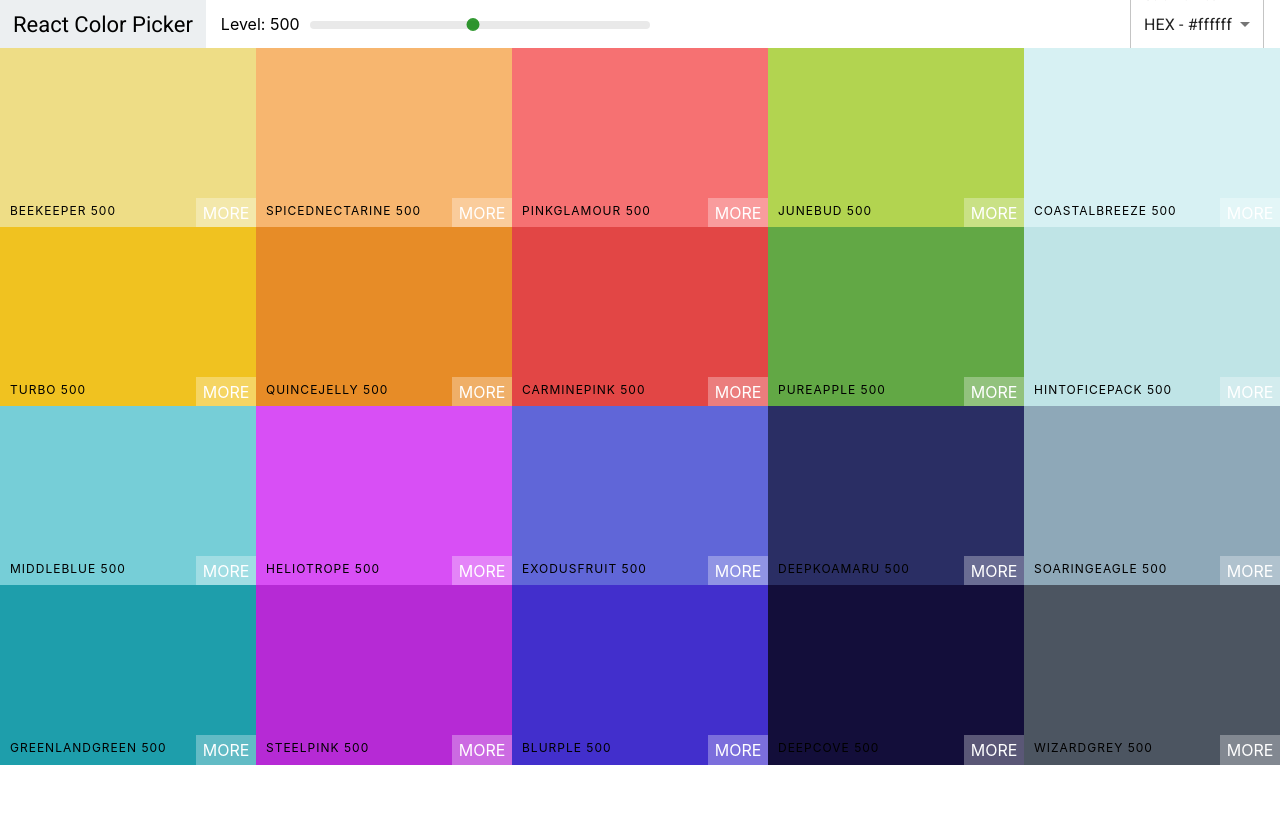
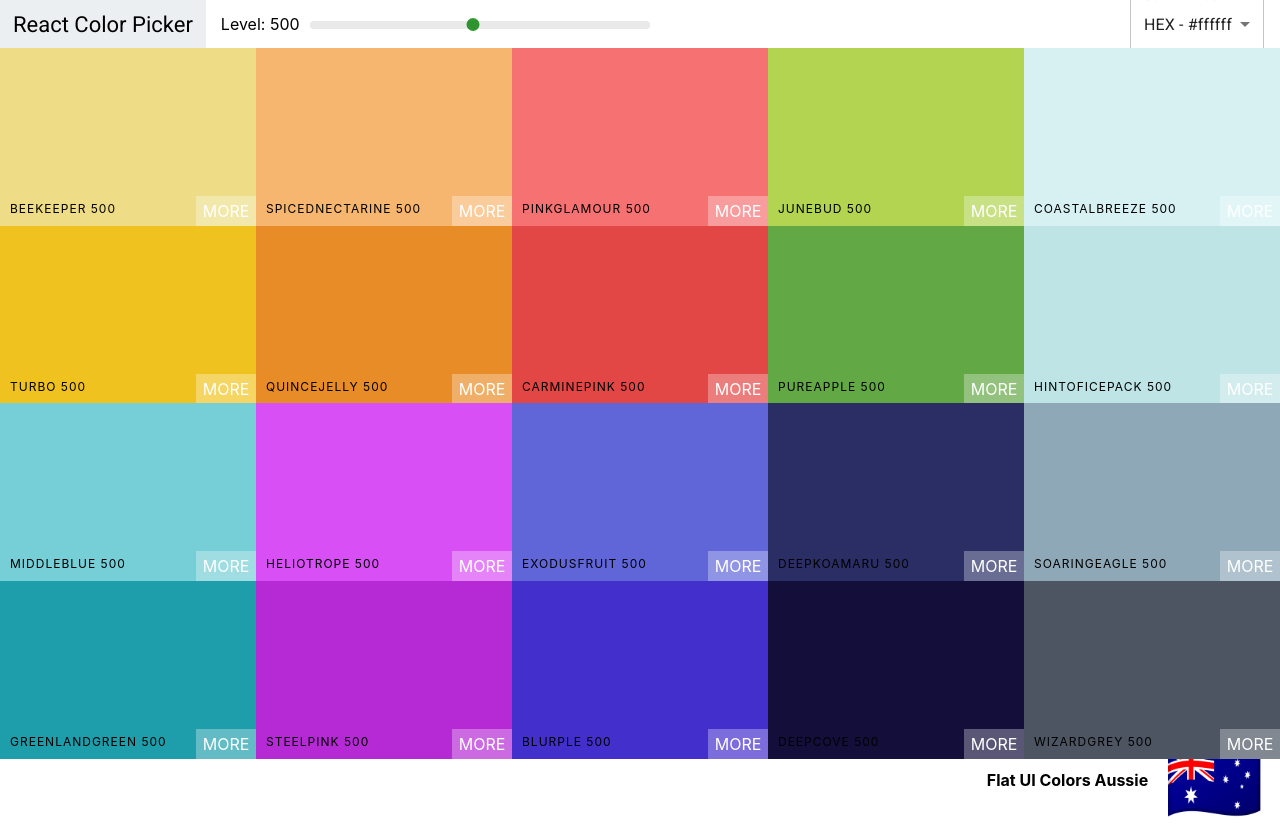
Before and after one commit to Cedric-Hurst/color-palette-project, a React (Create React App) app: page / in a window 1280 px wide. Before the commit the page ends 800 px from the top, so only its background shows below. Built offline with nearby package versions, Linux system fonts and the light colour scheme.

Commit message:
Add Footer

```diff
--- a/src/ColorBox.css
+++ b/src/ColorBox.css
@@ -5,7 +5,7 @@
 	margin: 0 auto;
 	position: relative;
 	cursor: pointer;
-	margin-bottom: -5px;
+	margin-bottom: -4.5px;
 }
 .box-content {
 	position: absolute;
--- a/src/Palette.css
+++ b/src/Palette.css
@@ -1,6 +1,20 @@
 .Palette {
 	height: 100vh;
+	display: flex;
+	flex-direction: column;
 }
 .Palette-colors {
 	height: 90%;
 }
+.Palette-footer {
+	background: white;
+	height: 5vh;
+	display: flex;
+	justify-content: flex-end;
+	align-items: center;
+	font-weight: bold;
+}
+.emoji {
+	font-size: 5rem;
+	margin: 1rem;
+}
--- a/src/Palette.js
+++ b/src/Palette.js
@@ -22,9 +22,9 @@
     }
     render() {
         const { level, colorFormat } = this.state;
-        const { colors } = this.props.palette;
+        const { colors, emoji, paletteName } = this.props.palette;
         const colorBoxes = colors[level].map(color =>
-            <ColorBox color={color[colorFormat]} name={color.name} />)
+            <ColorBox color={color[colorFormat]} name={color.name} key={color.id} />)
         return (
             <div className='Palette'>
                 <Navbar
@@ -35,6 +35,10 @@
                 <div className='Palette-colors'>
                     {colorBoxes}
                 </div>
+                <footer className='Palette-footer'>
+                    {paletteName}
+                    <span className='emoji'>{emoji}</span>
+                </footer>
 
             </div>
         )
```
